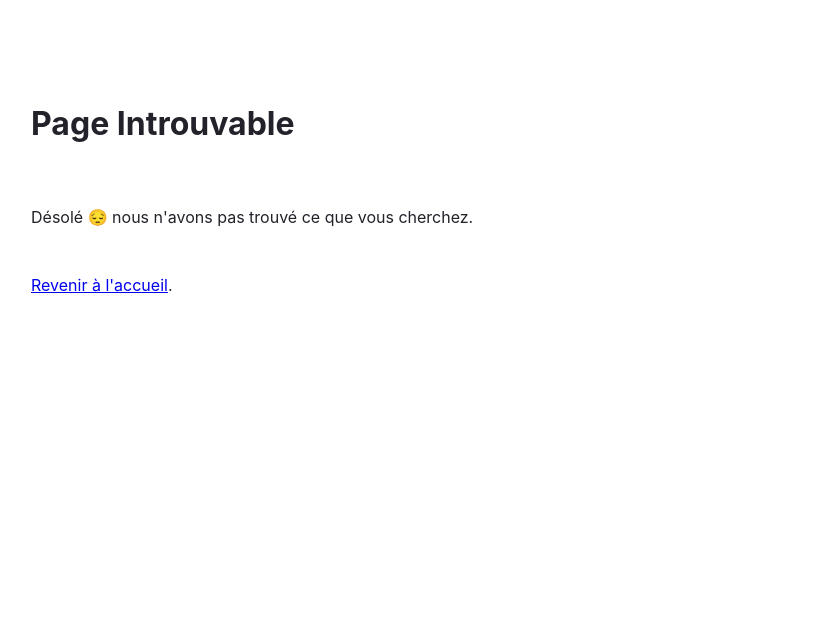
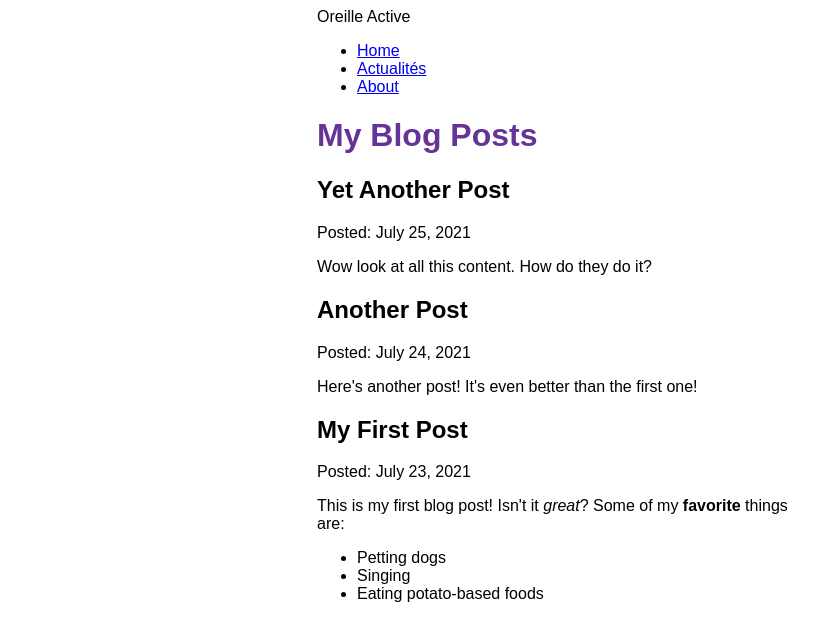
Before and after one commit to deminyx/oreilleactive, a Gatsby site: page /actualites in a window 1280 px wide. Before the commit this address had no page. Shown: the whole page, without its empty margins (73-891 px from the left). Built offline with nearby package versions, Linux system fonts and the light colour scheme; Gatsby itself is replaced by a stand-in of ours.

Commit message:
Test MDX

```diff
--- /dev/null
+++ b/actualites/article1.mdx
@@ -0,0 +1,9 @@
+---
+title: "My First Post"
+date: "2021-07-23"
+---
+This is my first blog post! Isn't it *great*?
+Some of my **favorite** things are:
+* Petting dogs
+* Singing
+* Eating potato-based foods
--- /dev/null
+++ b/actualites/article2.mdx
@@ -0,0 +1,6 @@
+---
+title: "Another Post"
+date: "2021-07-24"
+---
+
+Here's another post! It's even better than the first one!
--- /dev/null
+++ b/actualites/article3.mdx
@@ -0,0 +1,6 @@
+---
+title: "Yet Another Post"
+date: "2021-07-25"
+---
+
+Wow look at all this content. How do they do it?
--- a/gatsby-config.js
+++ b/gatsby-config.js
@@ -1,8 +1,16 @@
 module.exports = {
     siteMetadata: {
+        title: "Oreille Active",
         siteUrl: `https://www.yourdomain.tld`,
     },
     plugins: [
-
+        {
+            resolve: "gatsby-source-filesystem",
+            options: {
+              name: `blog`,
+              path: `${__dirname}/actualites`,
+            }
+        },
+        "gatsby-plugin-mdx",
     ]
 }
--- a/package.json
+++ b/package.json
@@ -15,7 +15,11 @@
     "clean": "gatsby clean"
   },
   "dependencies": {
+    "@mdx-js/mdx": "^1.6.22",
+    "@mdx-js/react": "^1.6.22",
     "gatsby": "^4.9.2",
+    "gatsby-plugin-mdx": "^3.9.0",
+    "gatsby-source-filesystem": "^4.9.0",
     "react": "^17.0.1",
     "react-dom": "^17.0.1"
   }
--- a/src/components/layout.js
+++ b/src/components/layout.js
@@ -1,5 +1,5 @@
 import * as React from 'react'
-import { Link } from 'gatsby'
+import { Link, useStaticQuery, graphql } from 'gatsby'
 import {
   container,
   heading,
@@ -9,9 +9,22 @@ import {
 } from './layout.module.css'
 
 const Layout = ({ pageTitle, children }) => {
+
+    const data = useStaticQuery(graphql`
+    query {
+      site {
+        siteMetadata {
+          title
+        }
+      }
+    }
+  `)
+
+
   return (
     <div className={container}>
-      <title>{pageTitle}</title>
+      <title>{pageTitle} | {data.site.siteMetadata.title}</title>
+      <header>{data.site.siteMetadata.title}</header>
       <nav>
         <ul className={navLinks}>
           <li className={navLinkItem}>
@@ -20,7 +33,12 @@ const Layout = ({ pageTitle, children }) => {
             </Link>
           </li>
           <li className={navLinkItem}>
-            <Link to="/about" className={navLinkText}>
+            <Link to="/actualites" className={navLinkText}>
+              Actualités
+            </Link>
+          </li>
+          <li className={navLinkItem}>
+            <Link to="/a-propos" className={navLinkText}>
               About
             </Link>
           </li>
--- /dev/null
+++ b/src/pages/actualites.js
@@ -0,0 +1,39 @@
+import * as React from 'react'
+import { graphql } from 'gatsby'
+import Layout from '../components/layout'
+import { MDXRenderer } from 'gatsby-plugin-mdx'
+
+
+const BlogPage = ({ data }) => {
+    return (
+        <Layout pageTitle="My Blog Posts">
+            {
+                data.allMdx.nodes.map((node) => (
+                    <article key={node.id}>
+                        <h2>{node.frontmatter.title}</h2>
+                        <p>Posted: {node.frontmatter.date}</p>
+                        <MDXRenderer>
+                            {node.body}
+                        </MDXRenderer>
+                    </article>
+                ))
+            }
+        </Layout>
+    )
+}
+
+export const query = graphql`
+    query {
+      allMdx(sort: {fields: frontmatter___date, order: DESC}) {
+        nodes {
+          frontmatter {
+            title
+            date(formatString: "MMMM DD, YYYY")
+          }
+          id
+          body
+        }
+      }
+    }
+  `
+export default BlogPage
```
Also changed, not shown: 1 other file.
